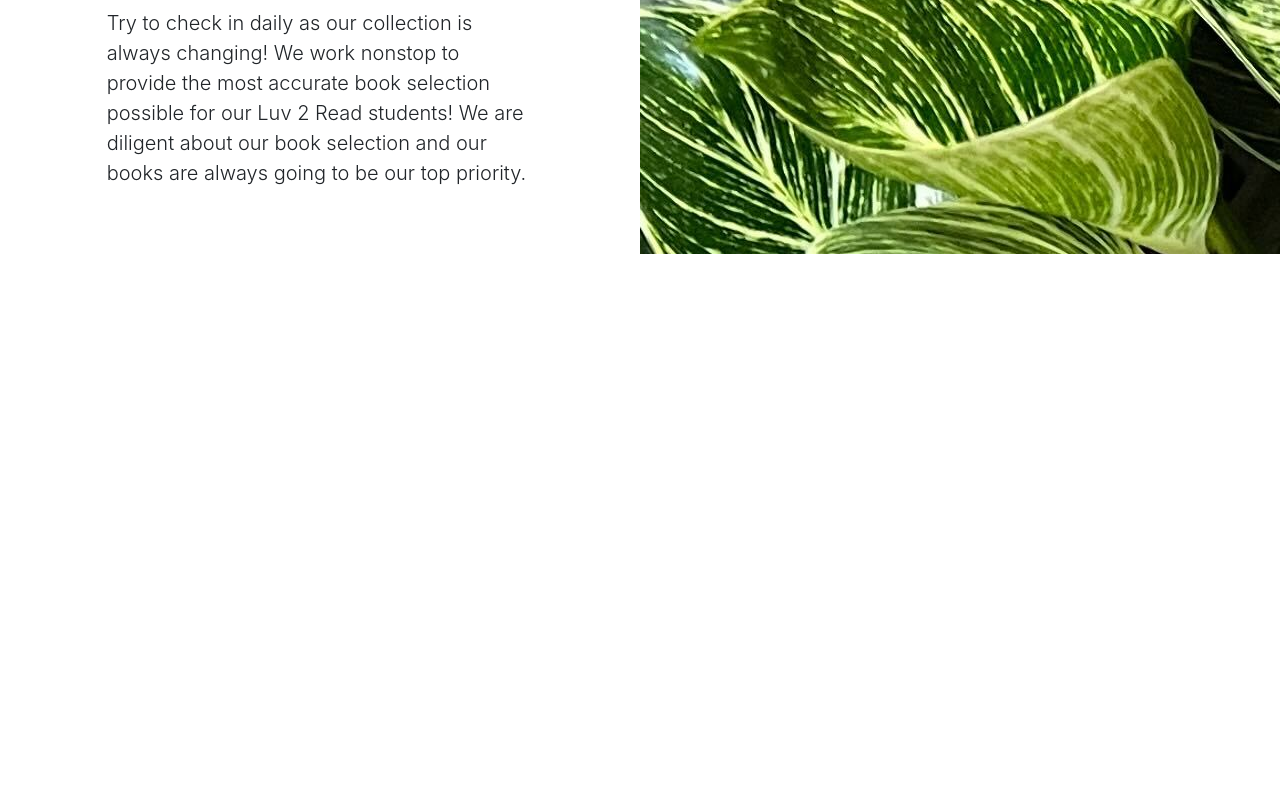
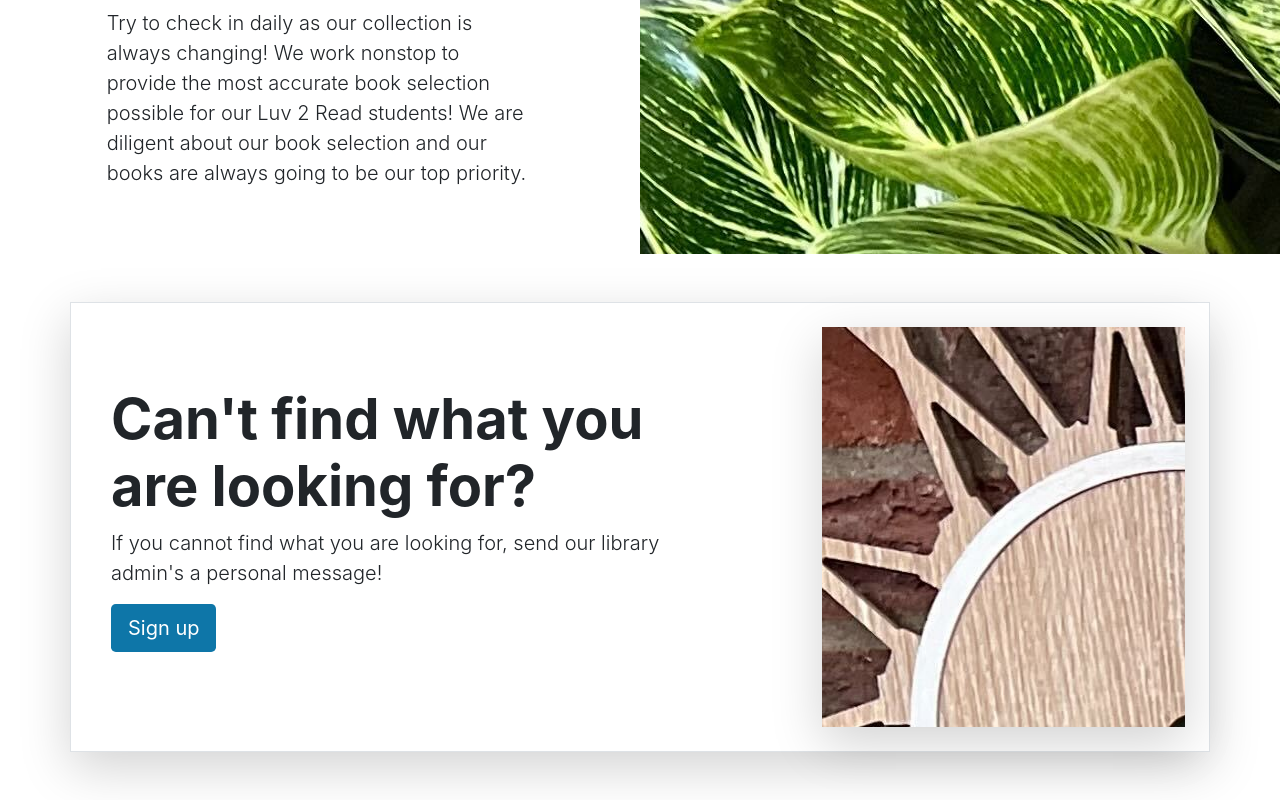
Before and after one commit to vinayvk31/Library-web-app, a React (Create React App) app in the folder 03-frontend/react-library/: page / in a window 1280 px wide. Shown: the part 1670-2470 px from the top of the page. Before the commit the page ends 1924 px from the top, so only its background shows below. Built offline with nearby package versions, Linux system fonts and the light colour scheme.

Commit message:
Creation of Library Services component

```diff
--- a/03-frontend/react-library/src/App.tsx
+++ b/03-frontend/react-library/src/App.tsx
@@ -4,6 +4,7 @@ import { Navbar } from './layouts/NavbarAndFooter/Navbar';
 import { ExploreTopBooks } from './layouts/HomePage/ExploreTopBooks';
 import { Carousel } from './layouts/HomePage/Caorousel';
 import { Heros } from './layouts/HomePage/Heros';
+import { LibraryServices } from './layouts/HomePage/LibraryServices';
 
 function App() {
   return (
@@ -12,6 +13,7 @@ function App() {
       <ExploreTopBooks/>
       <Carousel/>
       <Heros/>
+      <LibraryServices/>
     </div>
 
 
--- /dev/null
+++ b/03-frontend/react-library/src/layouts/HomePage/LibraryServices.tsx
@@ -0,0 +1,23 @@
+export const LibraryServices = () =>{
+    return (
+        <div className="container my-5">
+            <div className="row p-4 align-items-center border shadow-lg">
+                <div className="col-lg-7 p-3">
+                    <h1 className="display-4 fw-bold">
+                        Can't find what you are looking for?
+                    </h1>
+                    <p className="lead">
+                    If you cannot find what you are looking for,
+                        send our library admin's a personal message!
+                    </p>
+                    <div className="d-grid gap-2 justify-content-md-start mb-4 mb-lg-3">
+                        <a className="btn main-color btn-lg text-white" href="#">
+                            Sign up
+                        </a>
+                    </div>
+                </div>
+                <div className="col-lg-4 offset-lg-1 shadow-lg lost-image"></div>
+            </div>
+        </div>
+    );
+}
```
